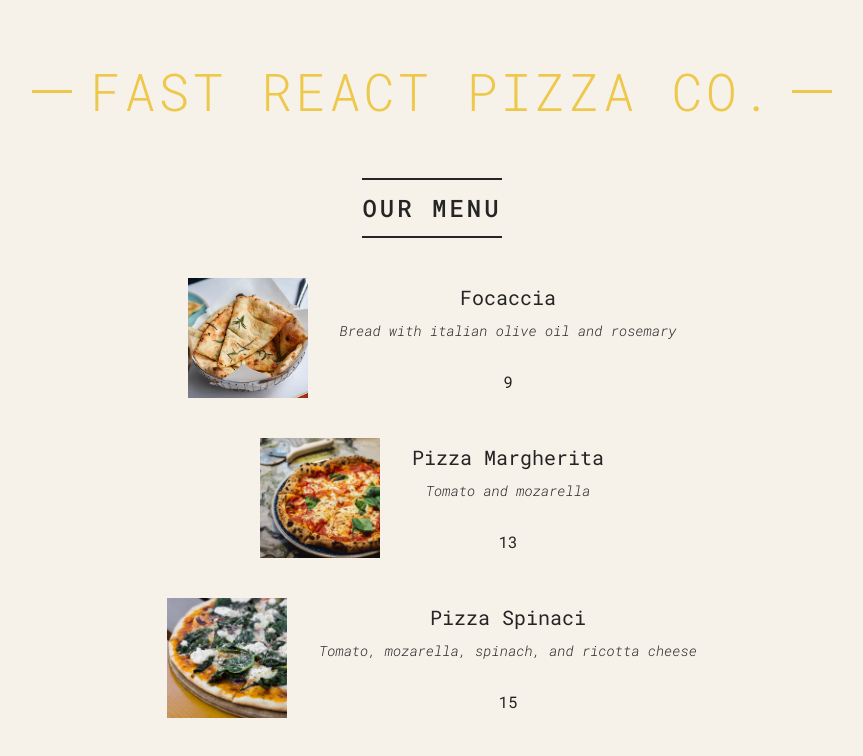
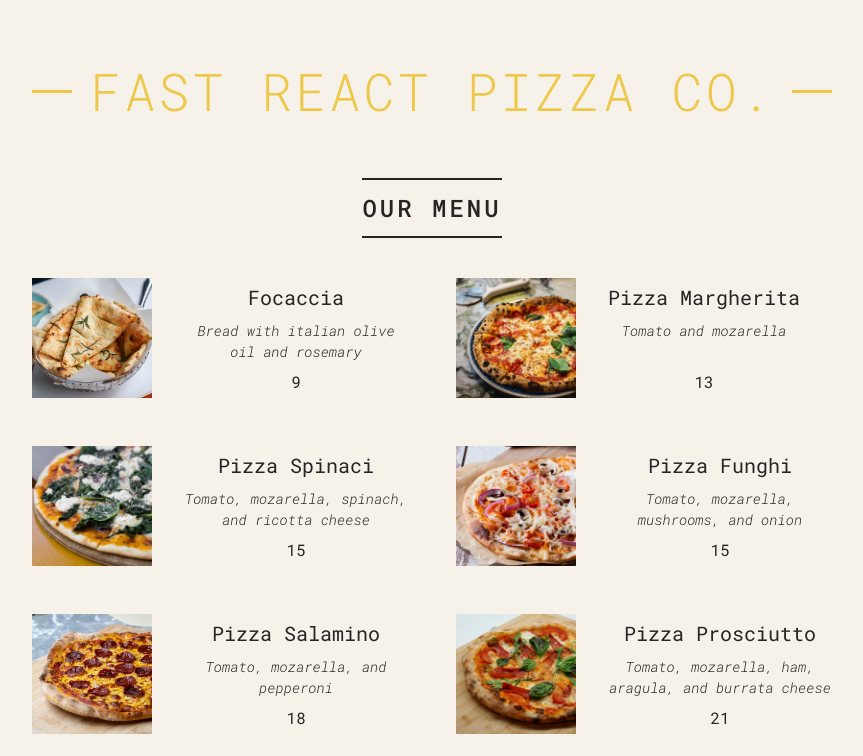
Before and after one commit to JeffDanielle/pizza-menu, a React (Vite) app: page / in a window 1280 px wide. Shown: the top 756 px of the page, without its empty margins (208-1071 px from the left). Built offline with nearby package versions, Linux system fonts and the light colour scheme.

Commit message:
46. Rendering Lists -11min

```diff
--- a/src/components/Pizza.jsx
+++ b/src/components/Pizza.jsx
@@ -2,14 +2,14 @@
 
     return (
         <>
-            <div className="pizza">
-                <img src={props.photoName} alt="pizza image" />
+            <li className="pizza">
+                <img src={props.pizzaObj.photoName} alt="pizza image" />
                 <div>
-                    <h3 className="text-start font-bold">{props.name}</h3>
-                    <p className="text-start">{props.ingredients}</p>
-                    <span>{props.price + 3}</span>
+                    <h3 className="text-start font-bold">{props.pizzaObj.name}</h3>
+                    <p className="text-start">{props.pizzaObj.ingredients}</p>
+                    <span>{props.pizzaObj.price + 3}</span>
                 </div>
-            </div>
+            </li>
         </>
     );
 }
--- a/src/components/PizzaData.jsx
+++ b/src/components/PizzaData.jsx
@@ -5,18 +5,21 @@
     const [pizzaData, setPizzaData] = useState(data)
     const listOfPizza = pizzaData.map((item) => {
         return (
-            <Pizza
-                photoName={item.photoName}
-                name={item.name}
-                price={item.price}
-                ingredients={item.ingredients}
-            />
+            <Pizza pizzaObj={item} key={item.name} />
+            // <Pizza
+            //     photoName={item.photoName}
+            //     name={item.name}
+            //     price={item.price}
+            //     ingredients={item.ingredients}
+            // />
         )
     })
     return (
         <main className="menu">
             <h2>Our Menu</h2>
-            {listOfPizza}
+            <ul className="pizzas">
+                {listOfPizza}
+            </ul>
         </main>
     );
 }
```
